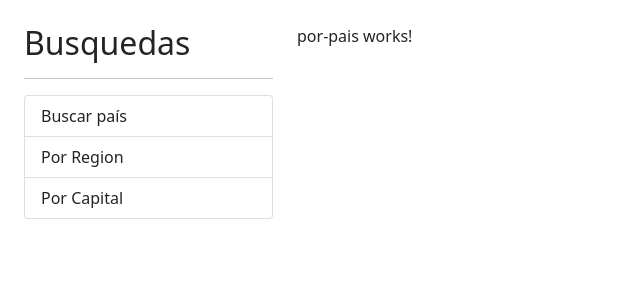
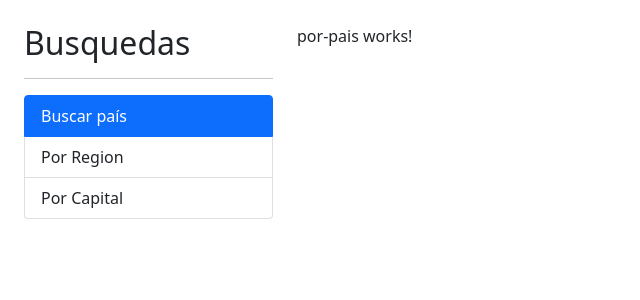
Before and after one commit to rdalvarez/PaisesApp, an Angular app: page / in a window 1280 px wide. Shown: the top 300 px of the page, without its empty margins (0-640 px from the left). Built offline with nearby package versions, Linux system fonts and the light colour scheme.

Commit message:
RouterLink

```diff
--- a/src/app/app.component.html
+++ b/src/app/app.component.html
@@ -5,10 +5,17 @@
         <h2>Busquedas</h2>
         <hr>
         <ul class="list-group">
-            <li class="list-group-item">Buscar país</li>
-            <li class="list-group-item">Por Region</li>
-            <li class="list-group-item">Por Capital</li>
+            <li routerLink="" routerLinkActive="active" [routerLinkActiveOptions]="{ exact: true }" class="list-group-item">
+                Buscar país
+            </li>
+            <li routerLink="region" routerLinkActive="active" class="list-group-item">
+                Por Region
+            </li>
+            <li routerLink="capital" routerLinkActive="active" class="list-group-item">
+                Por Capital
+            </li>
         </ul>
+
     </div>
 
     <div class="col">
```
